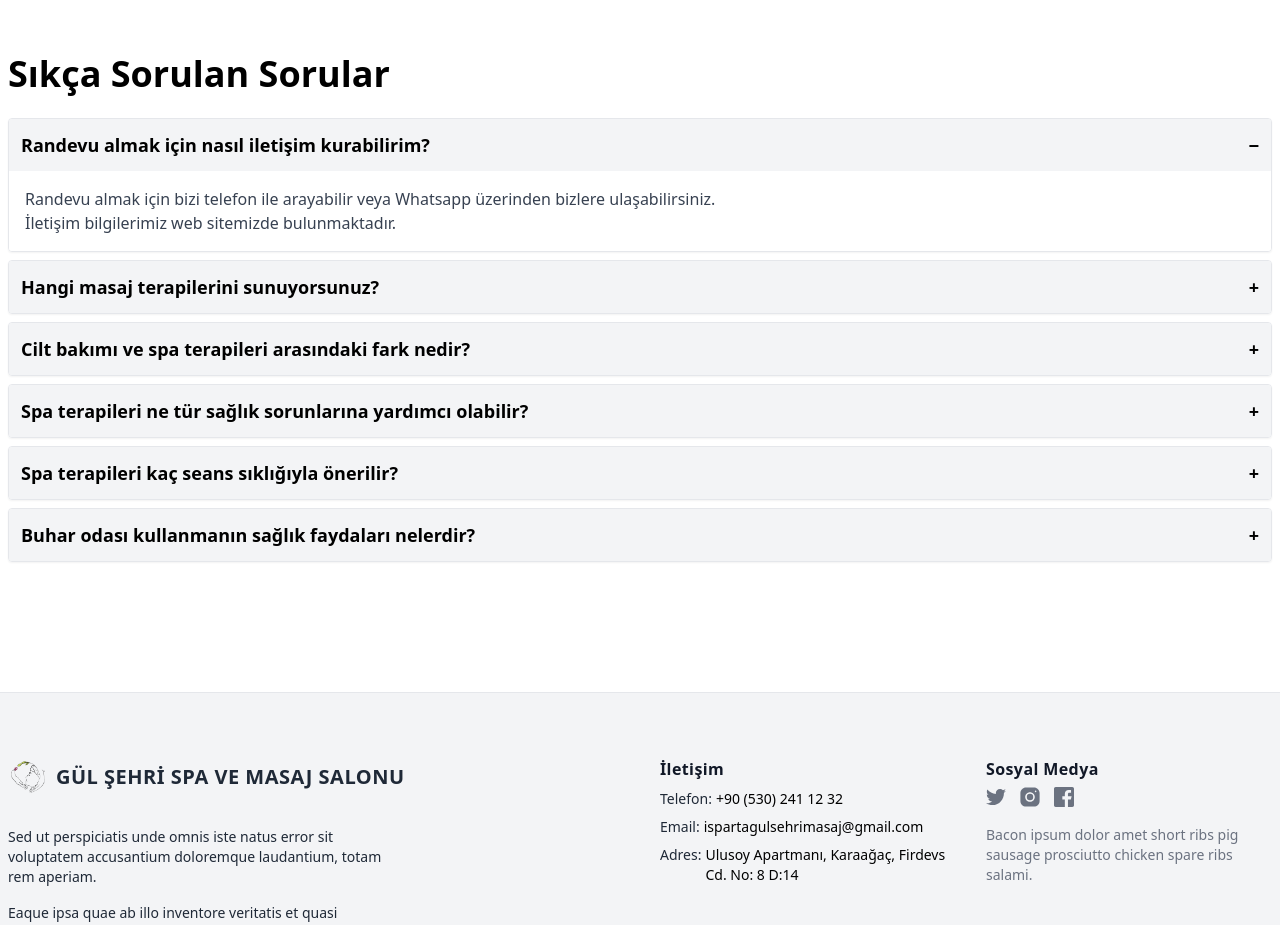
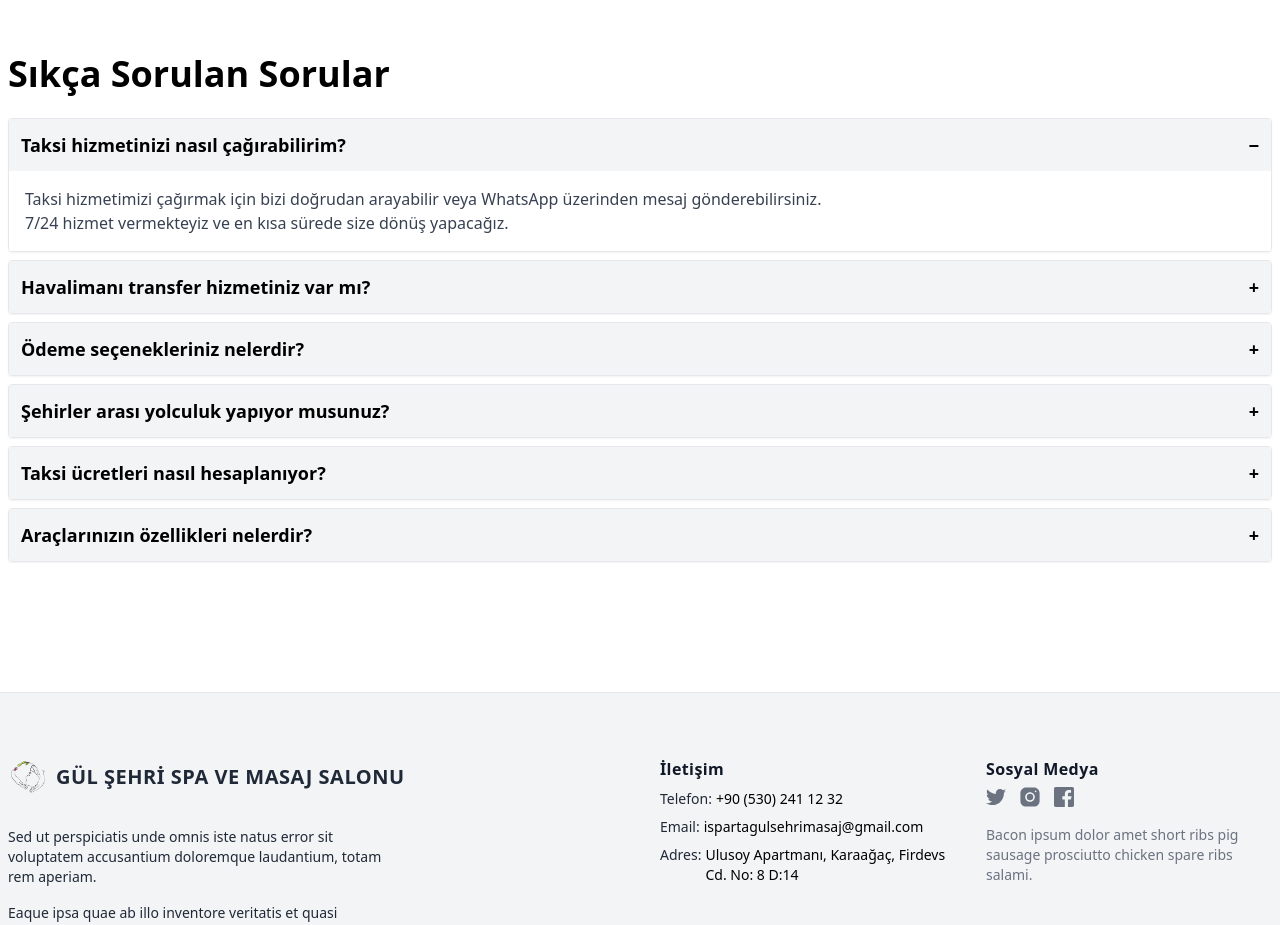
Before and after one commit to huseyinapa/ispartabytaksi, a Next.js app: page / in a window 1280 px wide. Shown: the part 1540-2465 px from the top of the page. Built offline with nearby package versions, Linux system fonts and the light colour scheme; what tailwindcss-debug-screens would draw is missing.

Commit message:
refactor: update FAQ content and improve clarity of responses

```diff
--- a/src/app/_features/FAQ/index.tsx
+++ b/src/app/_features/FAQ/index.tsx
@@ -3,85 +3,76 @@ import React from "react";
 import CustomAccordion from "@/app/_components/Accordion";
 
 export default function FAQFeatures() {
-  // Accordion’a gösterilecek verileri bir array olarak hazırlayabilirsiniz
   const accordionData = [
     {
-      title: "Randevu almak için nasıl iletişim kurabilirim?",
+      title: "Taksi hizmetinizi nasıl çağırabilirim?",
       content: (
         <>
-          Randevu almak için bizi telefon ile arayabilir veya Whatsapp üzerinden
-          bizlere ulaşabilirsiniz.
+          Taksi hizmetimizi çağırmak için bizi doğrudan arayabilir veya WhatsApp
+          üzerinden mesaj gönderebilirsiniz.
           <br />
-          İletişim bilgilerimiz web sitemizde bulunmaktadır.
+          7/24 hizmet vermekteyiz ve en kısa sürede size dönüş yapacağız.
         </>
       ),
     },
     {
-      title: "Hangi masaj terapilerini sunuyorsunuz?",
+      title: "Havalimanı transfer hizmetiniz var mı?",
       content: (
         <>
-          Isparta Gül Şehri Spa & Masaj Salonu olarak birçok masaj terapisi
-          seçeneği sunmaktayız.
+          Evet, Isparta Süleyman Demirel Havalimanı ve çevre illerdeki
+          havalimanlarına transfer hizmeti sunmaktayız.
           <br />
-          Bunlar arasında Klasik Masaj, Lenf Masajı, Aromaterapi Masajı ve daha
-          fazlası bulunmaktadır. Uzman terapistlerimiz, ihtiyaçlarınıza uygun en
-          iyi terapileri önermek için size rehberlik edecektir.
+          Rezervasyon yaptırmanız durumunda, uçuş saatinize göre zamanında
+          havalimanında olmanızı sağlıyoruz.
         </>
       ),
     },
     {
-      title: "Cilt bakımı ve spa terapileri arasındaki fark nedir?",
+      title: "Ödeme seçenekleriniz nelerdir?",
       content: (
         <>
-          Cilt bakımı genellikle cilt sağlığını iyileştirmek ve korumak amacıyla
-          yapılan uygulamalardır.
+          Nakit ödemenin yanı sıra kredi kartı ve banka kartı ile ödeme
+          yapabilirsiniz.
           <br />
-          Spa terapileri ise genellikle hem fiziksel hem de zihinsel rahatlama
-          üzerine odaklanır.
-          <br />
-          Ancak, birçok spa bakımı aynı zamanda cilt sağlığını da
-          destekleyebilir.
+          Ayrıca kurumsal müşterilerimiz için faturalı çalışma imkanımız da
+          bulunmaktadır.
         </>
       ),
     },
     {
-      title: "Spa terapileri ne tür sağlık sorunlarına yardımcı olabilir?",
+      title: "Şehirler arası yolculuk yapıyor musunuz?",
       content: (
         <>
-          Spa terapileri, stres, kas ağrıları, uyku sorunları, cilt problemleri
-          ve genel zindelik üzerinde olumlu etkilere sahiptir.
+          Evet, şehirler arası yolculuk hizmeti vermekteyiz. Özellikle çevre
+          illere olan transferleriniz için güvenli ve konforlu bir yolculuk
+          sunuyoruz.
           <br />
-          Masaj terapileri, kan dolaşımını artırarak kas gerginliğini
-          azaltabilir ve stresi hafifletebilir.
+          Fiyat bilgisi için bizi arayabilirsiniz.
         </>
       ),
     },
     {
-      title: "Spa terapileri kaç seans sıklığıyla önerilir?",
+      title: "Taksi ücretleri nasıl hesaplanıyor?",
       content: (
         <>
-          Spa terapilerinin sıklığı, bireyin ihtiyaçlarına, sağlık durumuna ve
-          hedeflerine bağlı olarak değişebilir.
+          Taksi ücretleri resmi taksimetre tarifesine göre hesaplanmaktadır.
           <br />
-          Genellikle, rahatlatıcı etkiyi sürdürmek ve fayda görmek için haftada
-          bir veya iki kez seanslar önerilir.
-          <br />
-          Ancak, kişiselleştirilmiş bir plan oluşturmak için terapistinizle
-          görüşmek en iyisidir.
+          Şehir dışı ve özel transfer hizmetlerinde ise mesafe ve güzergaha göre
+          sabit fiyat uygulanmaktadır.
         </>
       ),
     },
     {
-      title: "Buhar odası kullanmanın sağlık faydaları nelerdir?",
+      title: "Araçlarınızın özellikleri nelerdir?",
       content: (
         <>
-          Buhar odası kullanımı, vücuttaki toksinleri atma, kas gerginliğini
-          azaltma, kan dolaşımını artırma ve genel olarak rahatlama sağlama gibi
-          birçok sağlık faydasına sahiptir.
+          Filomuzda bulunan tüm araçlar düzenli bakımlı, klimalı ve konforlu
+          araçlardır.
           <br />
-          Ayrıca, cildin temizlenmesine ve bağışıklık sisteminin güçlenmesine de
-          katkıda bulunabilir. Ancak, bu tür uygulamalardan önce sağlık
-          durumunuza uygun olduğundan emin olmak önemlidir.
+          Yolcu ve bagaj kapasitesi yüksek, temiz ve bakımlı araçlarımızla
+          hizmet vermekteyiz.
+          <br />
+          Tüm araçlarımız sigortalıdır ve güvenlik standartlarına uygundur.
         </>
       ),
     },
```
